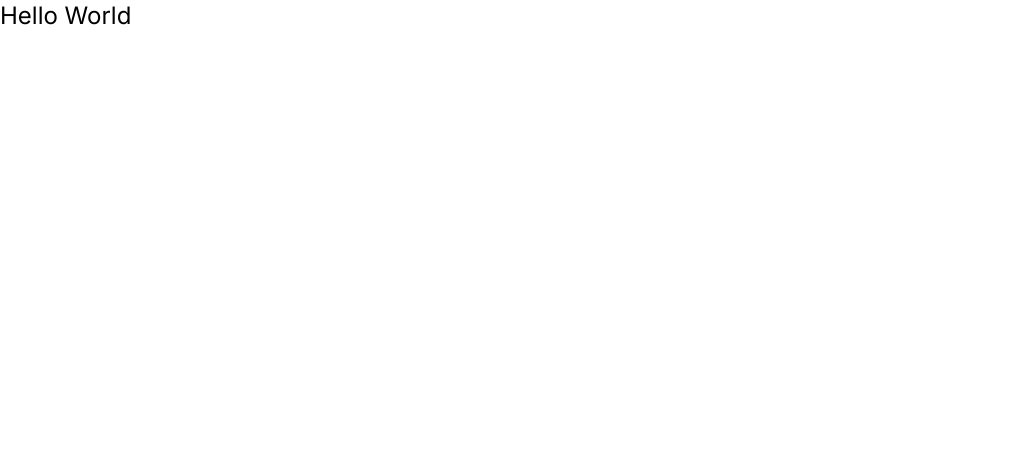
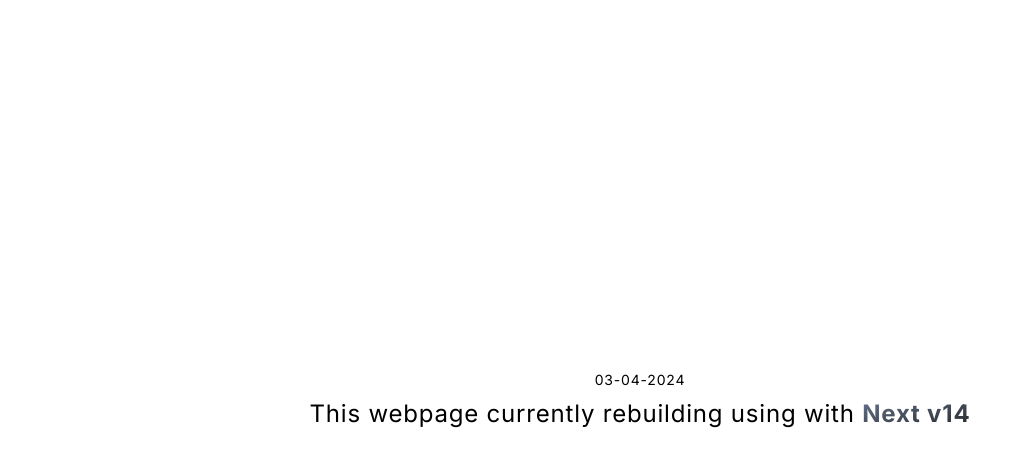
Before and after one commit to okanay/okanay.com, a Next.js app: page / in a window 1280 px wide. Shown: the top 466 px of the page, without its empty margins (0-1030 px from the left). Built offline with nearby package versions, Linux system fonts and the light colour scheme.

Commit message:
Rebuilding phase start

```diff
--- /dev/null
+++ b/src/app/(main)/layout.tsx
@@ -0,0 +1,3 @@
+export default function MainLayout(props: { children: React.ReactNode }) {
+  return <>{props.children}</>;
+}
--- /dev/null
+++ b/src/app/(main)/page.tsx
@@ -0,0 +1,15 @@
+export default function Home() {
+  return (
+    <main className={"flex min-h-svh items-center justify-center"}>
+      <div className={"flex flex-col items-center gap-2 tracking-wider text-center p-4"}>
+        <span className={'text-sm'}>03-04-2024</span>
+        <span className={"text-2xl"}>
+          This webpage currently rebuilding using with{" "}
+          <span className="bg-gradient-to-br from-slate-500 to-zinc-800 bg-clip-text text-transparent font-bold">
+            Next v14
+          </span>
+        </span>
+      </div>
+    </main>
+  );
+}
--- a/src/app/layout.tsx
+++ b/src/app/layout.tsx
@@ -1,3 +1,4 @@
+import Providers from "@/providers";
 import type { Metadata } from "next";
 
 import interFont from "@/assets/fonts/inter";
@@ -8,14 +9,12 @@
   description: "Full Stack Developer based in Istanbul, Turkey.",
 };
 
-export default function RootLayout({
-  children,
-}: {
-  children: React.ReactNode;
-}) {
+export default function RootLayout(props: { children: React.ReactNode }) {
   return (
     <html lang="en">
-      <body className={interFont.className}>{children}</body>
+      <body className={interFont.className}>
+        <Providers>{props.children}</Providers>
+      </body>
     </html>
   );
 }
--- a/src/app/page.tsx
+++ /dev/null
@@ -1,3 +0,0 @@
-export default function Home() {
-  return <main className={"flex text-2xl filter"}>Hello World</main>;
-}
--- /dev/null
+++ b/src/providers/index.tsx
@@ -0,0 +1,5 @@
+const Providers = (props: { children: React.ReactNode }) => {
+  return <>{props.children}</>;
+};
+
+export default Providers;
```
